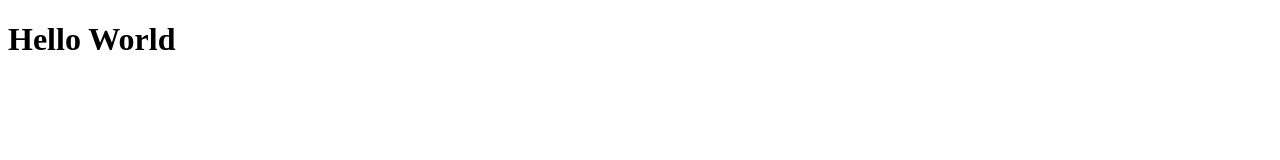
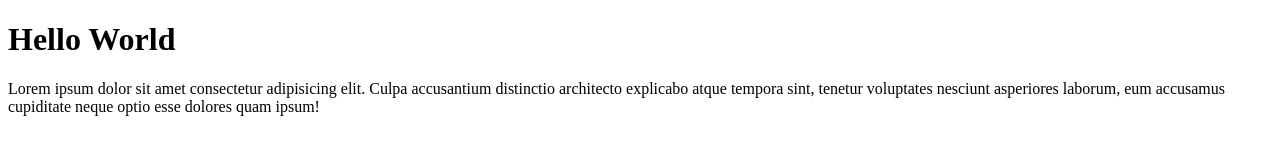
Before and after one commit to ZawYeHtet739/GitTesting, a plain HTML site: page index.html in a window 1280 px wide. Drawn offline with Linux system fonts and the light colour scheme.

Commit message:
Adding Header Code and Header Css

```diff
--- a/index.html
+++ b/index.html
@@ -1,12 +1,20 @@
 <!DOCTYPE html>
 <html lang="en">
+
 <head>
     <meta charset="UTF-8">
     <meta http-equiv="X-UA-Compatible" content="IE=edge">
     <meta name="viewport" content="width=device-width, initial-scale=1.0">
     <title>Document</title>
 </head>
+
 <body>
     <h1>Hello World</h1>
+    <header>
+        Lorem ipsum dolor sit amet consectetur adipisicing elit. Culpa accusantium distinctio architecto explicabo atque
+        tempora sint, tenetur voluptates nesciunt asperiores laborum, eum accusamus cupiditate neque optio esse dolores
+        quam ipsum!
+    </header>
 </body>
+
 </html>
--- a/style.css
+++ b/style.css
@@ -1,3 +1,6 @@
 h1{
     color: red;
 }
+header{
+    color:blue;
+}
```
